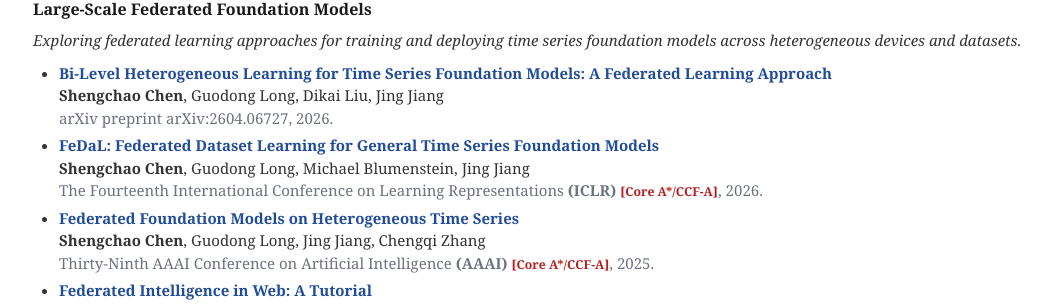
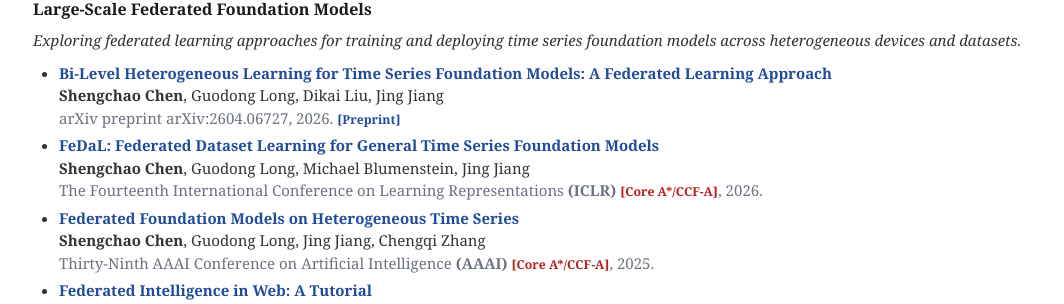
Before and after one commit to shengchaochen82/shengchaochen82.github.io, a Jekyll site: the page built from index.md, in a window 1280 px wide. Shown: the part 1213-1517 px from the top of the page, without its empty margins (107-1171 px from the left). Built offline with Jekyll 4.4.1, drawn with Linux system fonts in a browser that asks for light colours.

Commit message:
Content: add blue [Preprint] tag for arXiv-only entries
Co-Authored-By: Claude Sonnet 5 <noreply@anthropic.com>

```diff
--- a/_data/publications.yml
+++ b/_data/publications.yml
@@ -7,7 +7,7 @@ federated_tsfm:
     - title: "Bi-Level Heterogeneous Learning for Time Series Foundation Models: A Federated Learning Approach"
       authors: "<strong>Shengchao Chen</strong>, Guodong Long, Dikai Liu, Jing Jiang"
       conference_short: arXiv
-      conference: "arXiv preprint arXiv:2604.06727, 2026."
+      conference: "arXiv preprint arXiv:2604.06727, 2026. <span class='classic-tag-blue'>[Preprint]</span>"
       pdf: "https://arxiv.org/abs/2604.06727"
 
     - title: "FeDaL: Federated Dataset Learning for General Time Series Foundation Models"
--- a/assets/css/classic.css
+++ b/assets/css/classic.css
@@ -198,6 +198,12 @@ body {
   font-weight: 600;
 }
 
+.classic-tag-blue {
+  color: var(--classic-link);
+  font-size: 0.82em;
+  font-weight: 600;
+}
+
 @media (prefers-color-scheme: dark) {
   .classic-tag {
     color: #f87171;
```
